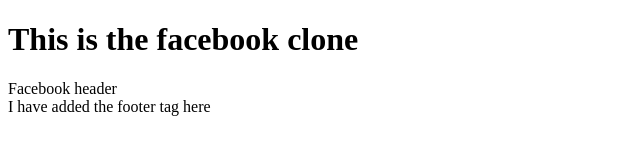
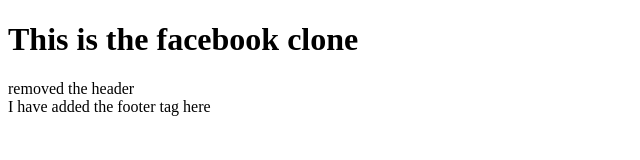
Before and after one commit to tusharkkumar/facebook-page-mock-design, a plain HTML site: page index.html in a window 1280 px wide. Shown: the full height of the page, 0-640 px from the left. Drawn offline with Linux system fonts and the light colour scheme.

Commit message:
[NEW] removed the header text

```diff
--- a/index.html
+++ b/index.html
@@ -11,7 +11,7 @@
     <h1>This is the facebook clone</h1>
 
 
-   <header>Facebook header</header>
+   <header>removed the header</header>
 
 
    <div class="footer">
```
